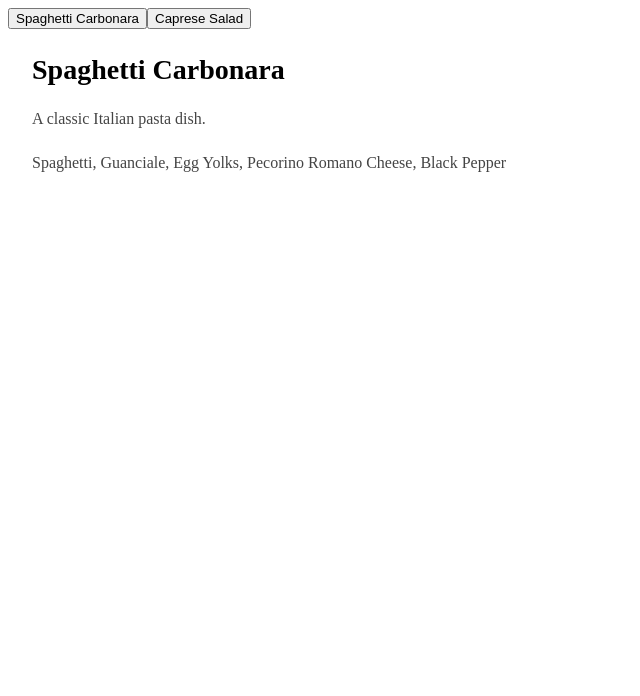
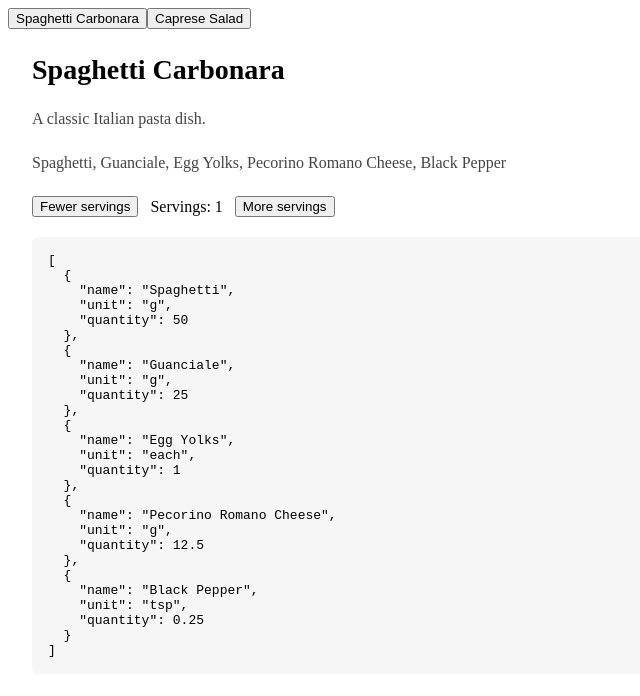
Before and after one commit to alyssamichelle/recipe-box-the-sequel, an Angular app: page / in a window 1280 px wide. Shown: the top 696 px of the page, without its empty margins (0-640 px from the left). Built offline with nearby package versions, Linux system fonts and the light colour scheme.

Commit message:
add computed signal example

```diff
--- a/src/app/recipe-detail/recipe-detail.html
+++ b/src/app/recipe-detail/recipe-detail.html
@@ -4,11 +4,11 @@
   <p class="recipe-detail__description">{{ recipe().ingredients.map(ingredient => ingredient.name).join(', ') }}</p>
   <!-- <img [src]="recipe().imgUrl" [attr.alt]="'Photo of ' + recipe().name" width="300" height="200" /> -->
 
-  <!-- <div class="recipe-detail__controls">
+  <div class="recipe-detail__controls">
     <button type="button" (click)="decrementServings()">Fewer servings</button>
     <span>Servings: {{ servings() }}</span>
     <button type="button" (click)="incrementServings()">More servings</button>
-  </div> -->
+  </div>
 
-  <!-- <pre class="recipe-detail__ingredients">{{ adjustedIngredients() | json }}</pre> -->
+  <pre class="recipe-detail__ingredients">{{ adjustedIngredients() | json }}</pre>
 </section>
--- a/src/app/recipe-detail/recipe-detail.ts
+++ b/src/app/recipe-detail/recipe-detail.ts
@@ -1,5 +1,5 @@
 import { JsonPipe } from '@angular/common';
-import { Component, input, signal } from '@angular/core';
+import { Component, computed, input, signal } from '@angular/core';
 
 import { Ingredient, RecipeModel } from '../models';
 
@@ -14,16 +14,15 @@ export class RecipeDetail {
 
   protected readonly servings = signal<number>(1);
 
-  // Demo: `computed` version kept below for reference — template uses `adjustedIngredientsDemo()` for now.
-  // protected readonly adjustedIngredients = computed<Ingredient[]>(() => {
-  //   const current = this.recipe();
-  //   const factor = this.servings() / 4;
-  //   return current.ingredients.map((ing) => ({
-  //     name: ing.name,
-  //     unit: ing.unit,
-  //     quantity: Math.round(ing.quantity * factor * 1000) / 1000,
-  //   }));
-  // });
+  protected readonly adjustedIngredients = computed<Ingredient[]>(() => {
+    const current = this.recipe();
+    const factor = this.servings() / 4;
+    return current.ingredients.map((ing) => ({
+      name: ing.name,
+      unit: ing.unit,
+      quantity: Math.round(ing.quantity * factor * 1000) / 1000,
+    }));
+  });
 
   protected incrementServings(): void {
     this.servings.update((s) => s + 1);
```
